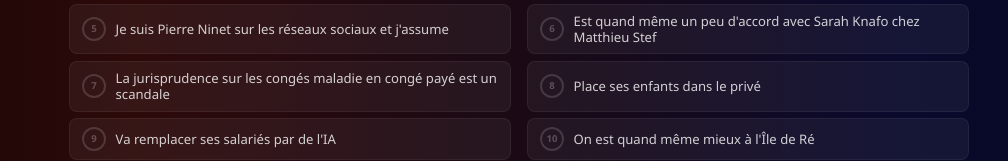
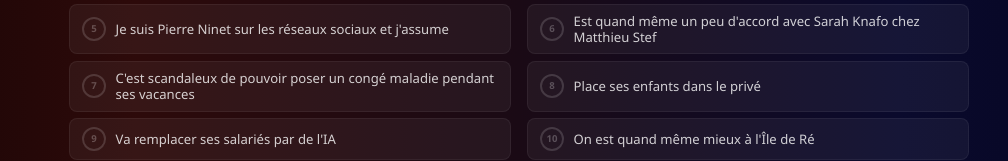
Before and after one commit to abbeyjaz/retourneur-de-veste, a Next.js app: page / in a window 1280 px wide. Shown: the part 608-769 px from the top of the page, without its empty margins (121-1129 px from the left). Built offline with nearby package versions, Linux system fonts and the light colour scheme.

Commit message:
Reword checklist item about congés maladie
Co-Authored-By: Claude Opus 4.6 <noreply@anthropic.com>

```diff
--- a/src/components/Checklist.tsx
+++ b/src/components/Checklist.tsx
@@ -8,7 +8,7 @@ export const ITEMS = [
   "On paie trop d'impôts, je te le dis en tant qu'entrepreneur",
   "Je suis Pierre Ninet sur les réseaux sociaux et j'assume",
   "Est quand même un peu d'accord avec Sarah Knafo chez Matthieu Stef",
-  "La jurisprudence sur les congés maladie en congé payé est un scandale",
+  "C'est scandaleux de pouvoir poser un congé maladie pendant ses vacances",
   "Place ses enfants dans le privé",
   "Va remplacer ses salariés par de l'IA",
   "On est quand même mieux à l'Île de Ré",
```
